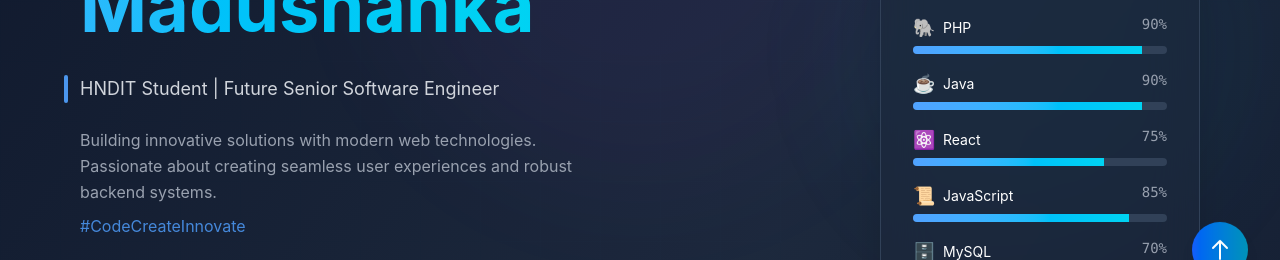
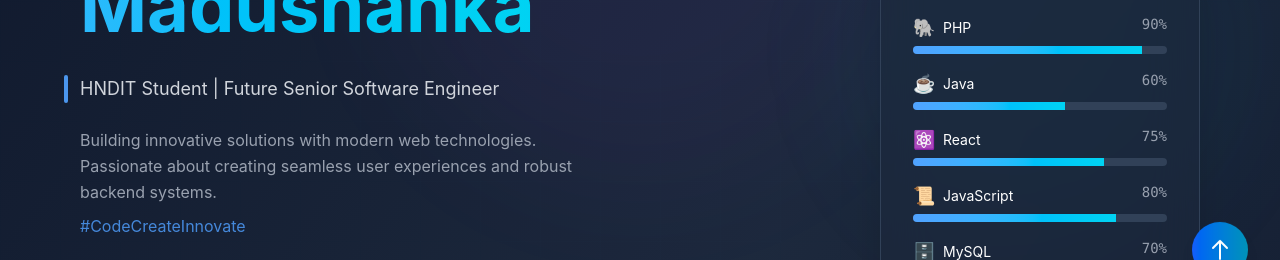
Before and after one commit to SachinthaMadushanka/portfolio, a React (Vite) app: page /#/ in a window 1280 px wide. Shown: the part 479-739 px from the top of the page. Built offline with nearby package versions, Linux system fonts and the light colour scheme.

Commit message:
small change

```diff
--- a/src/pages/Home.jsx
+++ b/src/pages/Home.jsx
@@ -227,9 +227,9 @@
 
               <div className="space-y-4">
                 <TechItem name="PHP" level="90%" icon="🐘" />
-                <TechItem name="Java" level="90%" icon="☕" />
+                <TechItem name="Java" level="60%" icon="☕" />
                 <TechItem name="React" level="75%" icon="⚛️" />
-                <TechItem name="JavaScript" level="85%" icon="📜" />
+                <TechItem name="JavaScript" level="80%" icon="📜" />
                 <TechItem name="MySQL" level="70%" icon="🗄️" />
                 <TechItem name="HTML/CSS" level="95%" icon="🎨" />
 
```
